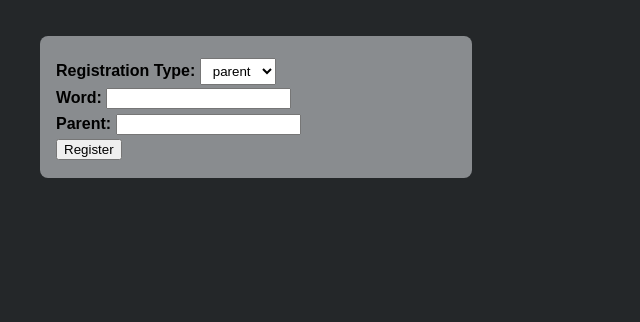
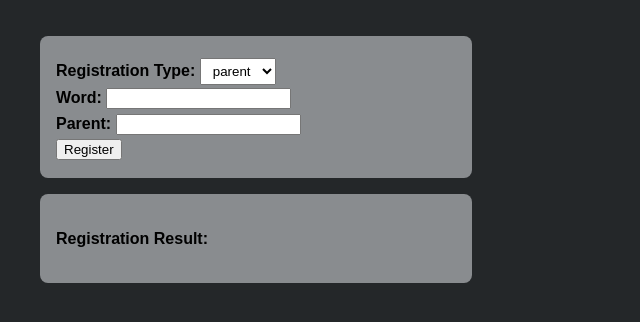
Before and after one commit to gonchiman/english_vocabulary_training, a Flask app: page /registration in a window 1280 px wide. Shown: the part 80-402 px from the top of the page, without its empty margins (0-640 px from the left). Run offline with Flask 3, Linux system fonts and the light colour scheme.

Commit message:
registration

```diff
--- a/app.py
+++ b/app.py
@@ -1,7 +1,12 @@
-from flask import Flask, render_template
+from flask import Flask, render_template, request
+
+from src.constants.word_types import RegistrationTypes
+from src.repositories.children_repository import ChildrenRepository
+from src.repositories.parents_repository import ParentRepository
 
 
 app = Flask(__name__)
+
 
 @app.route('/')
 def index():
@@ -10,12 +15,30 @@ def index():
         page_title='English Vocabulary Training'
     )
 
-@app.route('/registration')
+
+@app.route('/registration', methods=['GET', 'POST'])
 def registration():
+    selected_registration_type = request.form.get("registration_type", None)
+    input_word = request.form.get("word")
+    input_parent = request.form.get("parent", None)
+    registration_result = ""
+
+    if selected_registration_type == RegistrationTypes.PARENT:
+        ParentRepository.insert([input_word])
+        registration_result = "Success"
+    elif selected_registration_type == RegistrationTypes.CHILD:
+        if not input_parent:
+            registration_result = "Failed"
+        else:
+            ChildrenRepository.insert([input_word, input_parent])
+            registration_result = "Success"
+
     return render_template(
         'registration.html',
-        page_title='Register Word'
+        page_title='Register Word',
+        registration_result=registration_result
     )
+
 
 if __name__ == '__main__':
     app.run(debug=True)
--- /dev/null
+++ b/src/constants/word_types.py
@@ -0,0 +1,3 @@
+class RegistrationTypes():
+    PARENT = "parent"
+    CHILD = "child"
--- a/templates/registration.html
+++ b/templates/registration.html
@@ -26,4 +26,8 @@
 
     <button type="submit">Register</button>
 </form>
+
+<div class="result">
+    <p>Registration Result: {{ registration_result }}</p>
+</div>
 {% endblock %}
```
